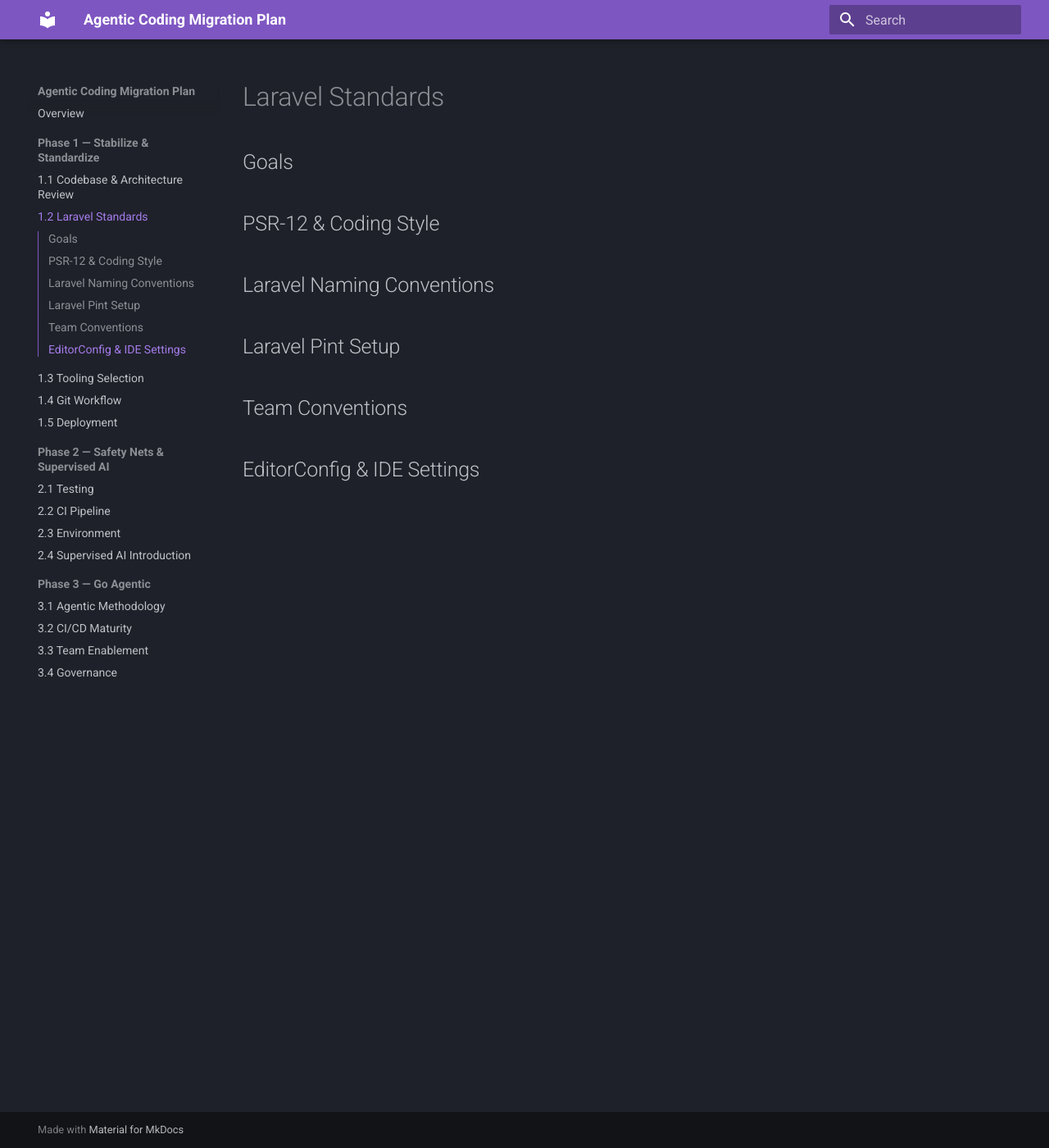
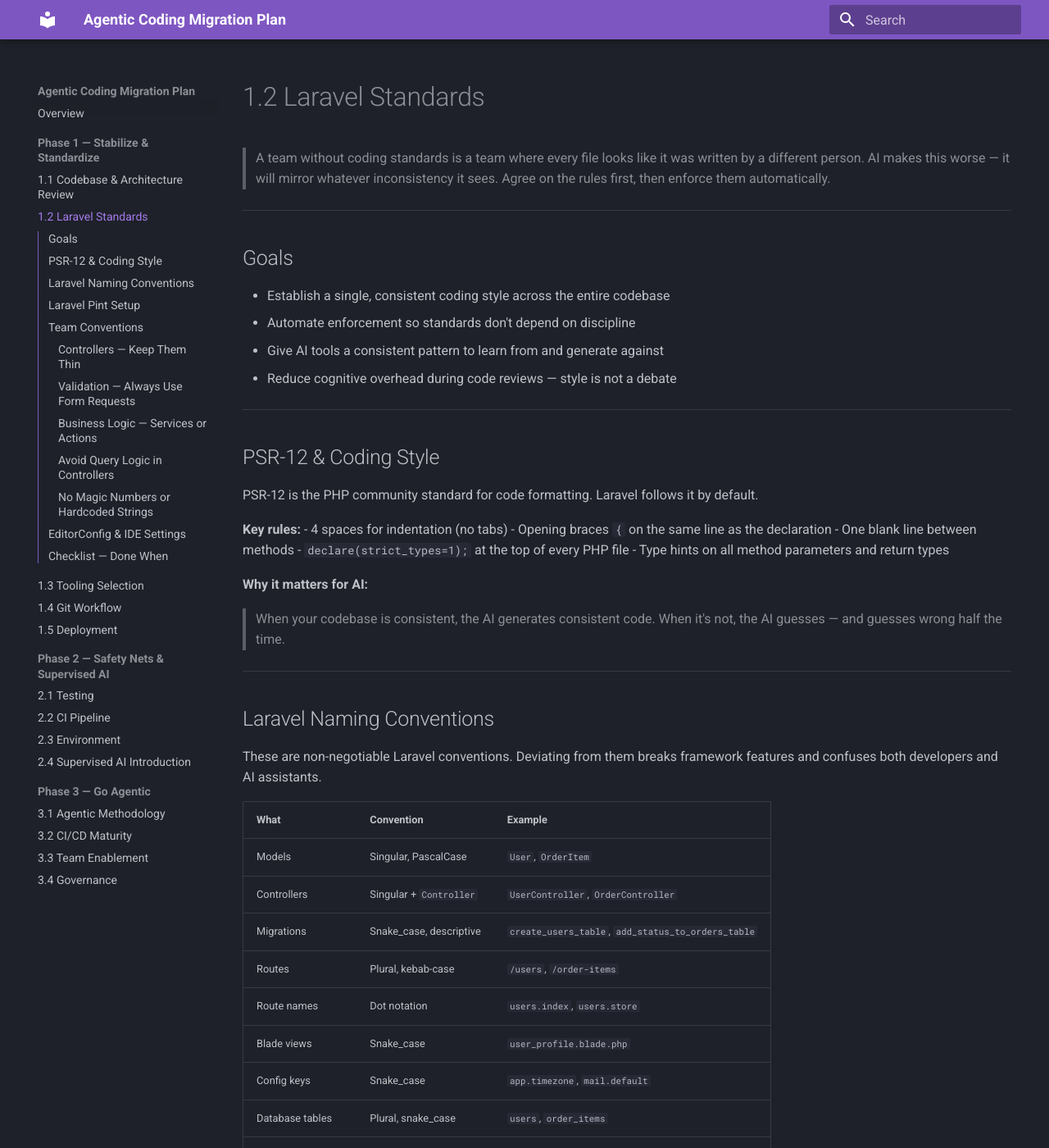
Before and after one commit to doonfrs/agentic-coding-migration-plan, an MkDocs documentation site: the page built from docs/phase1/laravel-standards.md, in a window 1280 px wide and 1400 px high. Shown: the whole window at 82% size. Built offline with MkDocs 1.6.1 and Material for MkDocs 9.7.7, drawn with Linux system fonts in a browser that asks for light colours; some of the changed text lies outside the part shown.

Commit message:
feat: Migrate documentation to a new `docs/` structure, add build and watch scripts, and update MkDocs configuration.

````diff
--- /dev/null
+++ b/docs/phase1/laravel-standards.md
@@ -0,0 +1,185 @@
+# 1.2 Laravel Standards
+
+> A team without coding standards is a team where every file looks like it was written by a different person. AI makes this worse — it will mirror whatever inconsistency it sees. Agree on the rules first, then enforce them automatically.
+
+---
+
+## Goals
+
+- Establish a single, consistent coding style across the entire codebase
+- Automate enforcement so standards don't depend on discipline
+- Give AI tools a consistent pattern to learn from and generate against
+- Reduce cognitive overhead during code reviews — style is not a debate
+
+---
+
+## PSR-12 & Coding Style
+
+PSR-12 is the PHP community standard for code formatting. Laravel follows it by default.
+
+**Key rules:**
+- 4 spaces for indentation (no tabs)
+- Opening braces `{` on the same line as the declaration
+- One blank line between methods
+- `declare(strict_types=1);` at the top of every PHP file
+- Type hints on all method parameters and return types
+
+**Why it matters for AI:**
+> When your codebase is consistent, the AI generates consistent code. When it's not, the AI guesses — and guesses wrong half the time.
+
+---
+
+## Laravel Naming Conventions
+
+These are non-negotiable Laravel conventions. Deviating from them breaks framework features and confuses both developers and AI assistants.
+
+| What | Convention | Example |
+|------|-----------|---------|
+| Models | Singular, PascalCase | `User`, `OrderItem` |
+| Controllers | Singular + `Controller` | `UserController`, `OrderController` |
+| Migrations | Snake_case, descriptive | `create_users_table`, `add_status_to_orders_table` |
+| Routes | Plural, kebab-case | `/users`, `/order-items` |
+| Route names | Dot notation | `users.index`, `users.store` |
+| Blade views | Snake_case | `user_profile.blade.php` |
+| Config keys | Snake_case | `app.timezone`, `mail.default` |
+| Database tables | Plural, snake_case | `users`, `order_items` |
+| Database columns | Snake_case | `first_name`, `created_at` |
+| Methods | camelCase | `getUserOrders()`, `sendWelcomeEmail()` |
+| Variables | camelCase | `$userOrders`, `$totalAmount` |
+
+---
+
+## Laravel Pint Setup
+
+[Laravel Pint](https://laravel.com/docs/pint) is the official Laravel code formatter. It enforces PSR-12 automatically — no arguments, no manual fixing.
+
+**Install:**
+```bash
+composer require laravel/pint --dev
+```
+
+**Run manually:**
+```bash
+./vendor/bin/pint
+```
+
+**Check without fixing (CI-friendly):**
+```bash
+./vendor/bin/pint --test
+```
+
+**Configure** `pint.json` in the project root:
+```json
+{
+    "preset": "laravel",
+    "rules": {
+        "declare_strict_types": true,
+        "ordered_imports": true,
+        "no_unused_imports": true
+    }
+}
+```
+
+**Enforce on every commit** via a Git pre-commit hook (`.git/hooks/pre-commit`):
+```bash
+#!/bin/bash
+./vendor/bin/pint --test
+if [ $? -ne 0 ]; then
+    echo "Code style issues found. Run ./vendor/bin/pint to fix them."
+    exit 1
+fi
+```
+*Make it executable: `chmod +x .git/hooks/pre-commit`*
+
+---
+
+## Team Conventions
+
+Beyond formatting, agree on these structural conventions as a team:
+
+### Controllers — Keep Them Thin
+Controllers receive a request, delegate to a service or action, and return a response. That's it.
+
+```php
+// ✅ Thin controller
+public function store(StoreOrderRequest $request, CreateOrder $action): JsonResponse
+{
+    $order = $action->execute($request->validated());
+    return response()->json($order, 201);
+}
+
+// ❌ Fat controller — logic belongs elsewhere
+public function store(Request $request): JsonResponse
+{
+    $validated = $request->validate([...]);
+    $order = Order::create($validated);
+    Mail::to($order->user)->send(new OrderConfirmation($order));
+    // 40 more lines...
+}
+```
+
+### Validation — Always Use Form Requests
+Never validate inline inside a controller. Create a dedicated Form Request class.
+
+```bash
+php artisan make:request StoreOrderRequest
+```
+
+### Business Logic — Services or Actions
+Place domain logic in `app/Services/` or `app/Actions/` — never in controllers or models.
+
+### Avoid Query Logic in Controllers
+Use Eloquent scopes or repositories. No raw `DB::select()` queries in controllers.
+
+### No Magic Numbers or Hardcoded Strings
+Use constants, config values, or enums. `OrderStatus::PENDING` is better than `'pending'`.
+
+---
+
+## EditorConfig & IDE Settings
+
+Add a `.editorconfig` file to the repo root to enforce consistent formatting across all editors:
+
+```ini
+root = true
+
+[*]
+charset = utf-8
+end_of_line = lf
+indent_style = space
+indent_size = 4
+insert_final_newline = true
+trim_trailing_whitespace = true
+
+[*.md]
+trim_trailing_whitespace = false
+```
+
+**For VS Code** — add a shared `.vscode/settings.json` to the repo:
+```json
+{
+    "editor.formatOnSave": false,
+    "editor.tabSize": 4,
+    "editor.insertSpaces": true,
+    "files.eol": "\n",
+    "[php]": {
+        "editor.defaultFormatter": "open-in-browser.default"
+    }
+}
+```
+
+**For PhpStorm** — share the code style config via `.idea/codeStyles/` committed to git.
+
+---
+
+## Checklist — Done When
+
+- [ ] `pint.json` committed to the repo
+- [ ] Pre-commit hook installed on all dev machines
+- [ ] `.editorconfig` committed to the repo
+- [ ] Naming convention doc shared with the team
+- [ ] Existing codebase formatted with Pint (one-time cleanup commit)
+- [ ] First PR reviewed against these standards
+test
+test
+test change
--- a/mkdocs.yml
+++ b/mkdocs.yml
@@ -1,5 +1,4 @@
 site_name: Agentic Coding Migration Plan
-docs_dir: presentation
 
 theme:
   name: material
````
Also changed, not shown: docs/index.md (renamed from presentation/index.md, +2 -0 lines), docs/phase1/codebase-architecture.md (added, +113 -0 lines), presentation/phase1/codebase-architecture.md (deleted, +0 -7 lines), presentation/phase1/laravel-standards.md (deleted, +0 -13 lines), watch_poll.py (added, +11 -0 lines), docs/phase1/deployment.md (renamed from presentation/phase1/deployment.md), docs/phase1/git-workflow.md (renamed from presentation/phase1/git-workflow.md), docs/phase1/tooling-selection.md (renamed from presentation/phase1/tooling-selection.md), docs/phase2/ci-pipeline.md (renamed from presentation/phase2/ci-pipeline.md), docs/phase2/environment.md (renamed from presentation/phase2/environment.md), docs/phase2/supervised-ai.md (renamed from presentation/phase2/supervised-ai.md), docs/phase2/testing.md (renamed from presentation/phase2/testing.md), docs/phase3/agentic-methodology.md (renamed from presentation/phase3/agentic-methodology.md), docs/phase3/cicd-maturity.md (renamed from presentation/phase3/cicd-maturity.md), 2 more files, 2 other files.
